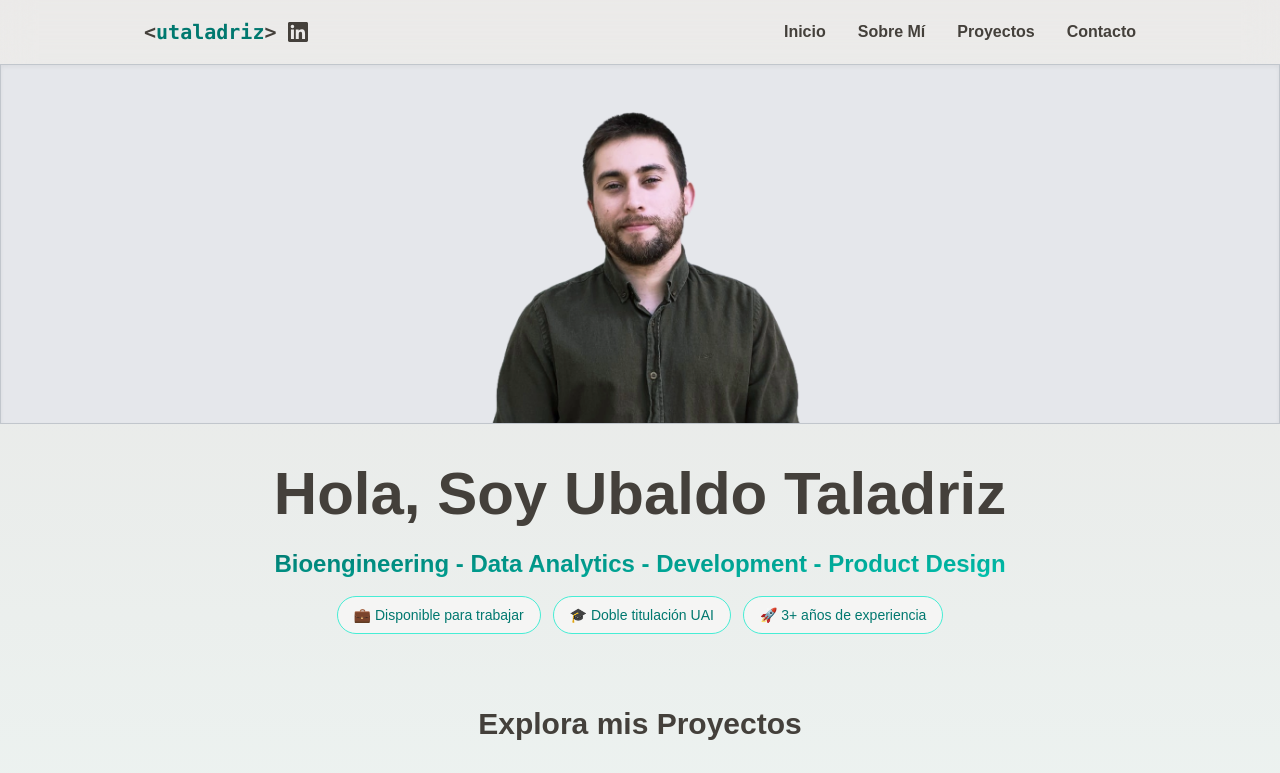
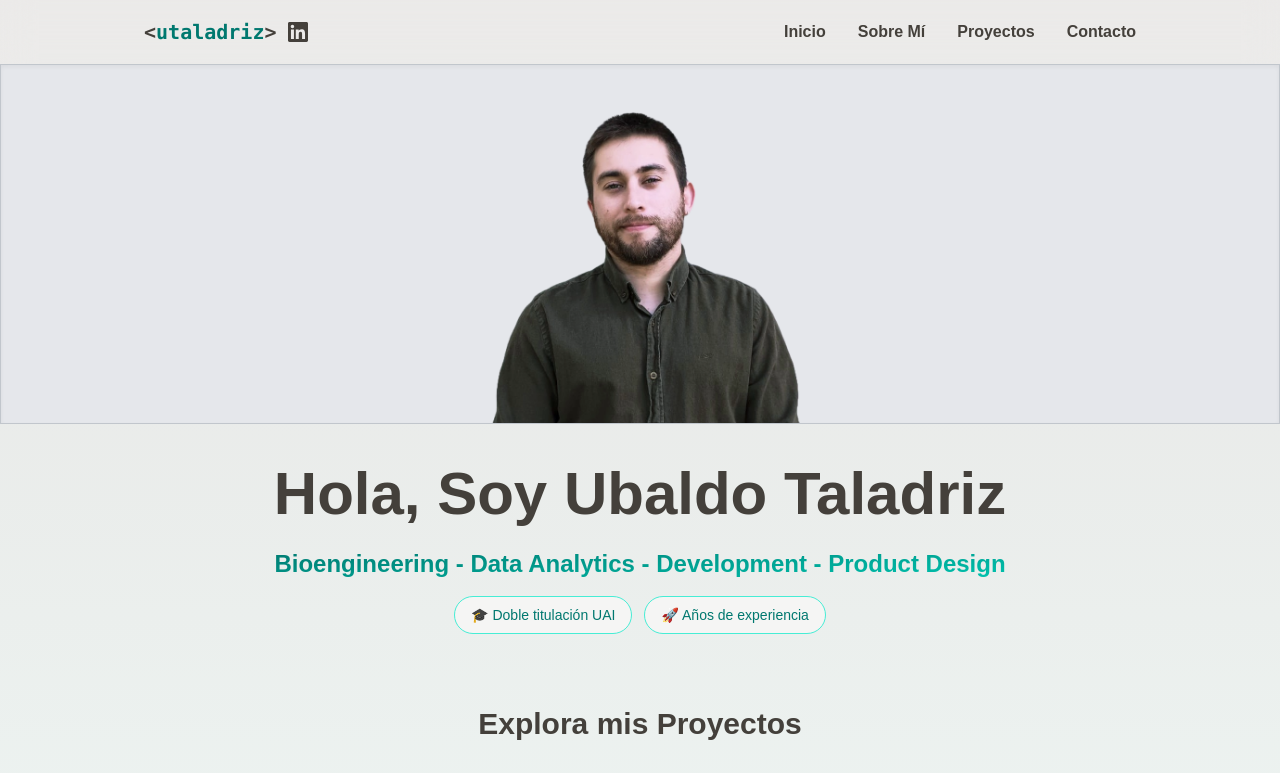
Before and after one commit to Ubito-18/utaladriz, a React (Vite) app: page / in a window 1280 px wide. Shown: the top 773 px of the page. Built offline with nearby package versions, Linux system fonts and the light colour scheme.

Commit message:
minor change

```diff
--- a/src/components/pages/Home.jsx
+++ b/src/components/pages/Home.jsx
@@ -25,13 +25,10 @@ export const Home = () => {
         {/* Badges de información */}
         <div className="flex flex-wrap justify-center gap-3 mb-10 max-w-3xl">
           <span className="px-4 py-2 bg-stone-100 border border-teal-300 rounded-full text-teal-700 text-sm font-medium">
-            💼 Disponible para trabajar
-          </span>
-          <span className="px-4 py-2 bg-stone-100 border border-teal-300 rounded-full text-teal-700 text-sm font-medium">
             🎓 Doble titulación UAI
           </span>
           <span className="px-4 py-2 bg-stone-100 border border-teal-300 rounded-full text-teal-700 text-sm font-medium">
-            🚀 3+ años de experiencia
+            🚀 Años de experiencia
           </span>
         </div>
 
```
